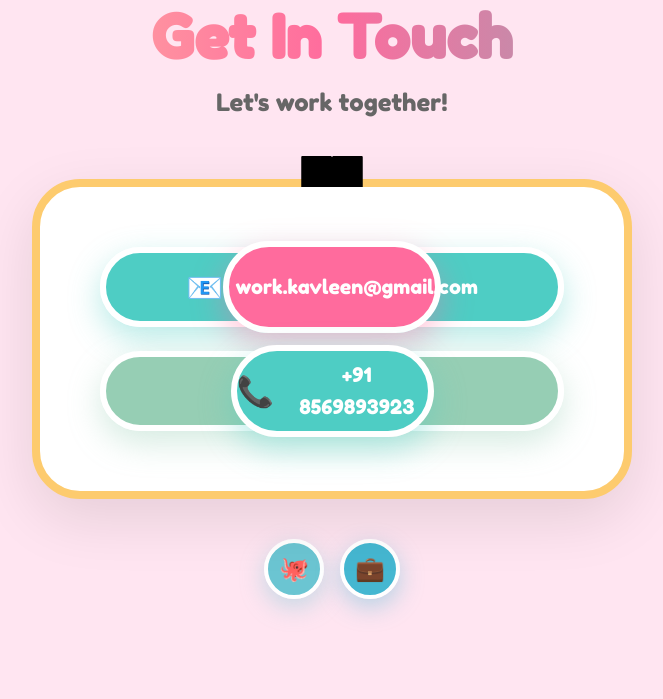
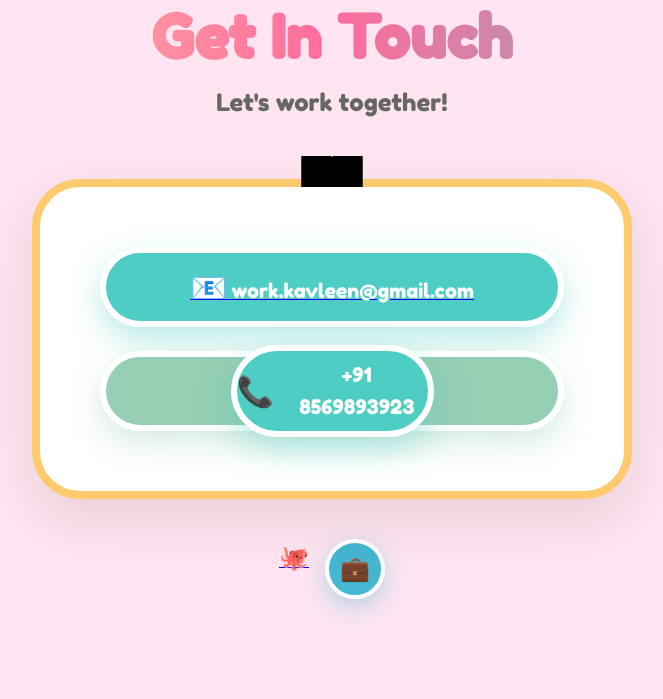
Before and after one commit to kavleensaluja22/portfolio, a Django app: page / in a window 1280 px wide. Shown: the part 4387-5086 px from the top of the page, without its empty margins (308-971 px from the left). Run offline with Django 5.2, Linux system fonts and the light colour scheme; data comes from the database, SQL or seed files in the repository.

Commit message:
new changes

```diff
--- a/templates/portfolio/index.html
+++ b/templates/portfolio/index.html
@@ -315,7 +315,7 @@
                 <div class="contact-actions">
 
                     <div class="contact-info email-info">
-                        <a href="mailto:work.kavleen@gmail.com?subject=Let%27s%20Work%20Together&body=Hi%20Kavleen%2C%20I%20saw%20your%20portfolio..." class="action-button email-button">
+                        <a href="mailto:work.kavleen@gmail.com?subject=Let%27s%20Work%20Together&body=Hi%20Kavleen%2C%20I%20saw%20your%20portfolio...">
                             <span class="contact-emoji">📧</span>
                             <span class="contact-text">work.kavleen@gmail.com</span>
                         </a>
@@ -333,7 +333,7 @@
 
 
                 <div class="social-links">
-                    <a href="https://github.com/" class="social-link github-link">
+                    <a href="https://github.com/" >
                         <span class="social-emoji">🐙</span>
                     </a>
                     <a href="https://www.linkedin.com/in/kavleensaluja22/" class="social-link linkedin-link">
```
